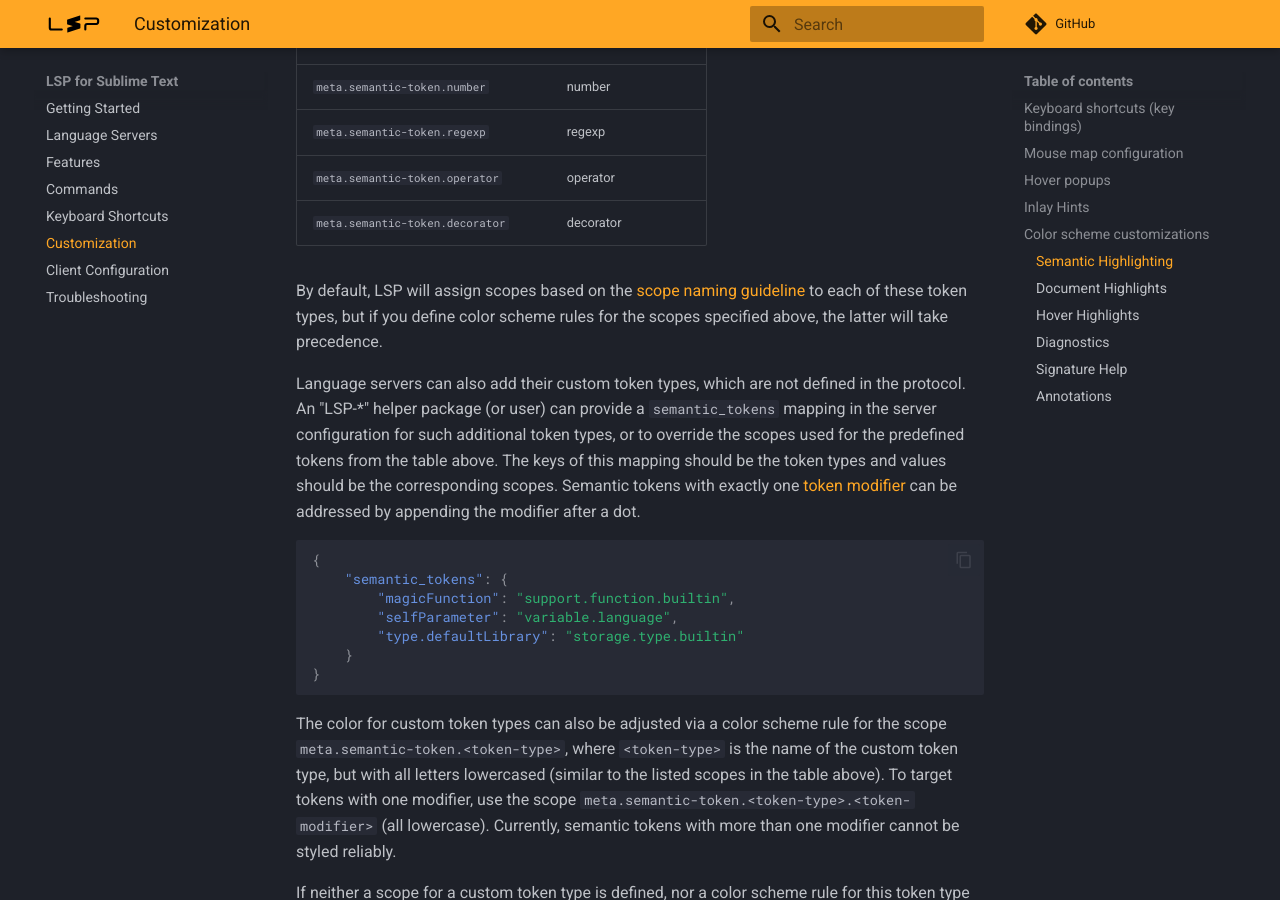
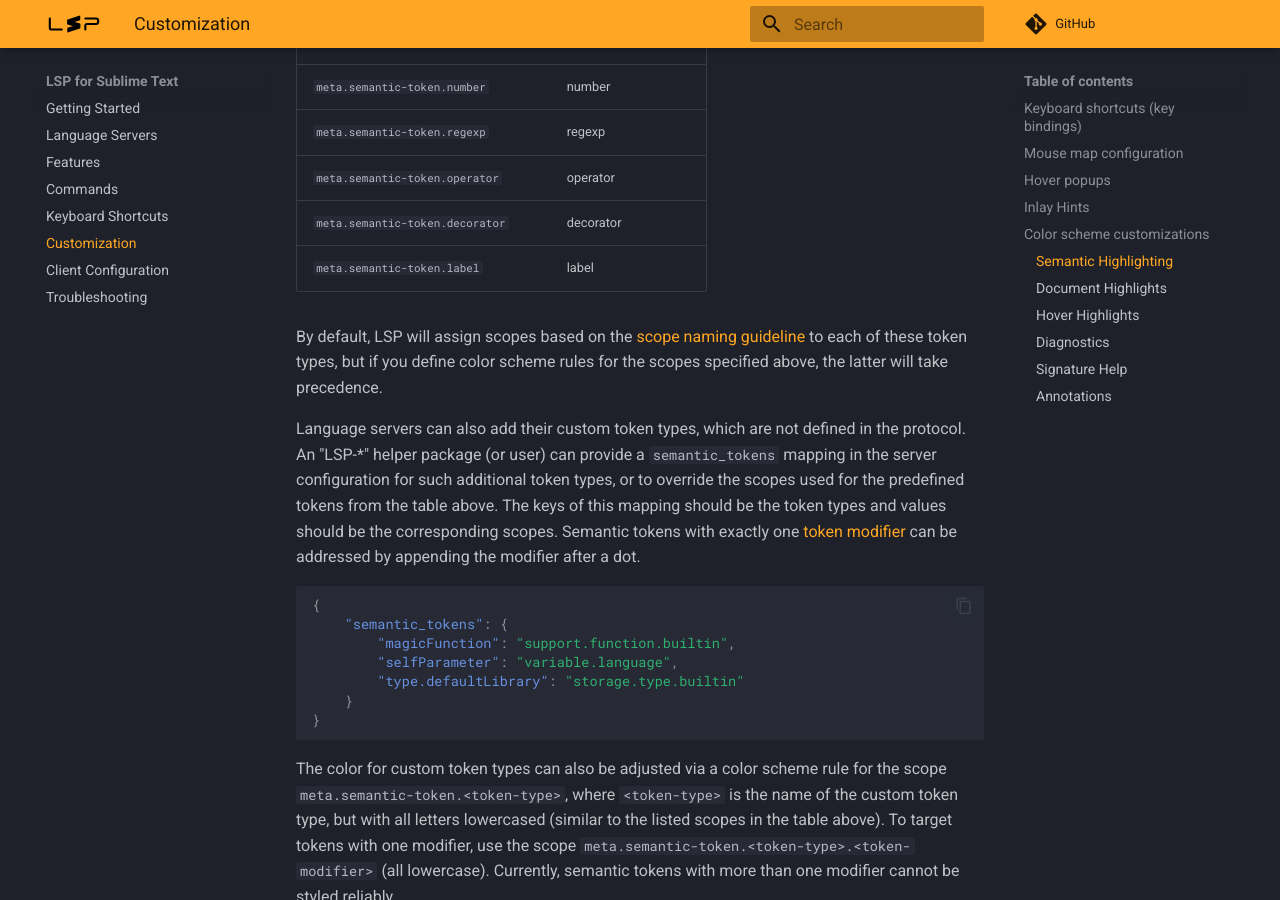
Before and after one commit to sublimelsp/LSP, an MkDocs documentation site: the page built from docs/src/customization.md, in a window 1280 px wide and 900 px high, scrolled down 3973 px. Built offline with MkDocs 1.6.1 and Material for MkDocs 9.7.7, drawn with Linux system fonts in a browser that asks for light colours; comment, search, counter and statistics services are not loaded.

Commit message:
Add label token type in docs table

```diff
--- a/docs/src/customization.md
+++ b/docs/src/customization.md
@@ -127,6 +127,7 @@ Furthermore, it is possible to adjust the colors for semantic tokens by applying
 | `meta.semantic-token.regexp` | regexp |
 | `meta.semantic-token.operator` | operator |
 | `meta.semantic-token.decorator` | decorator |
+| `meta.semantic-token.label` | label |
 
 By default, LSP will assign scopes based on the [scope naming guideline](https://www.sublimetext.com/docs/scope_naming.html) to each of these token types, but if you define color scheme rules for the scopes specified above, the latter will take precedence.
 
```
